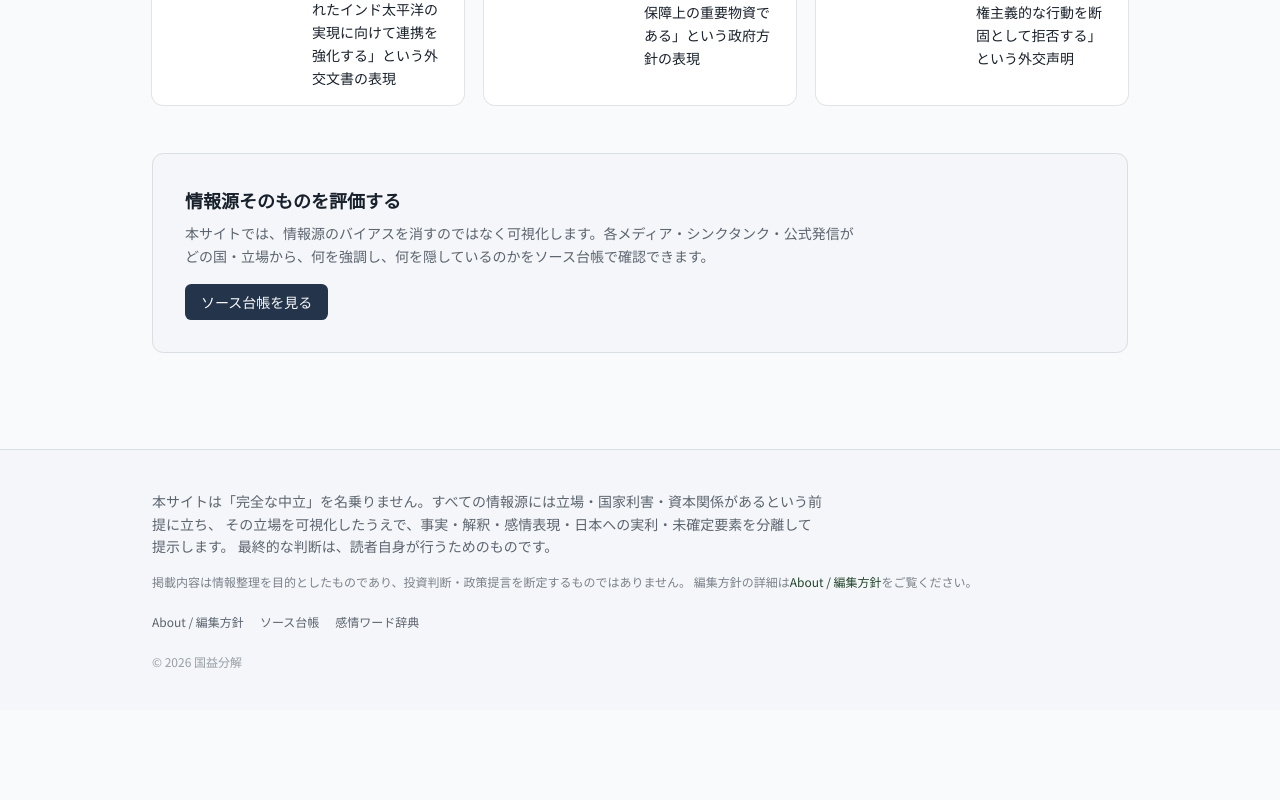
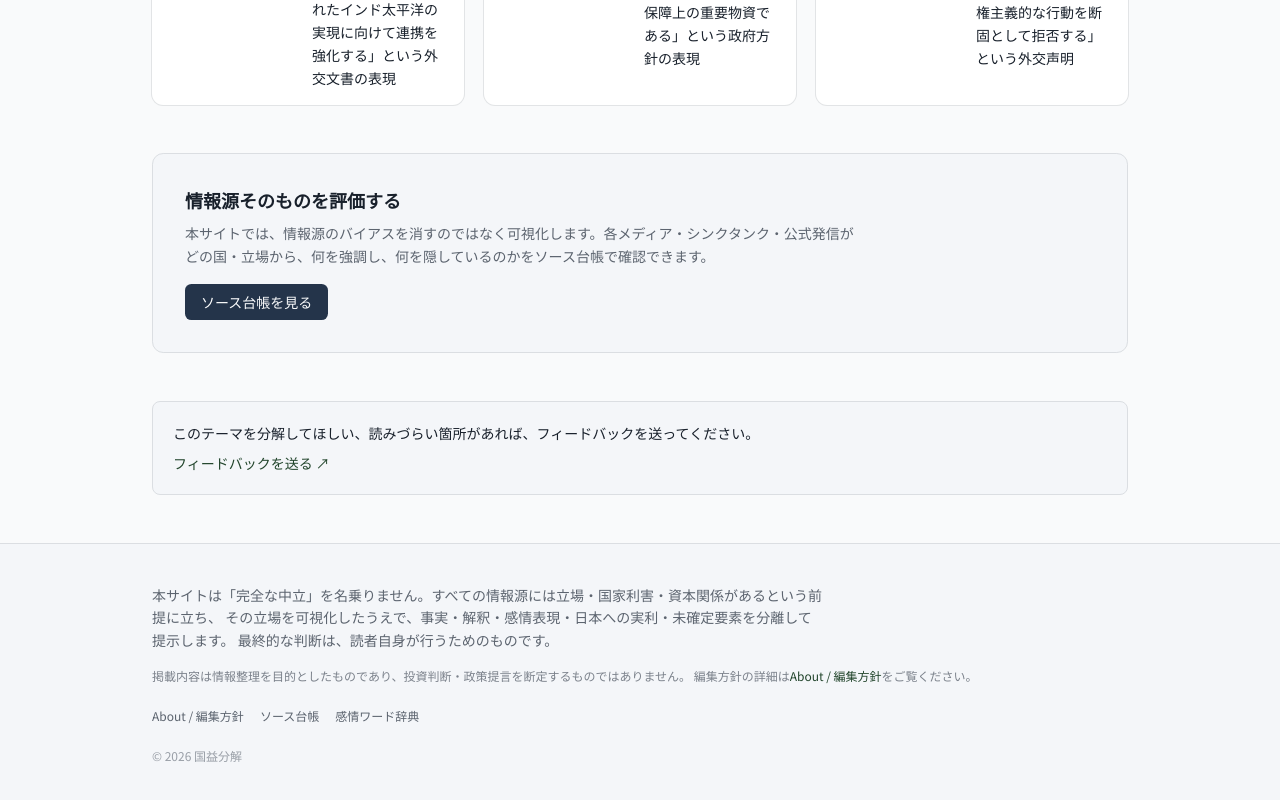
Before and after one commit to kotakotakataoka-source/kokueki-os, a Next.js app: page / in a window 1280 px wide. Shown: the part 2743-3543 px from the top of the page. Before the commit the page ends 3453 px from the top, so only its background shows below. Built offline with nearby package versions, Linux system fonts and the light colour scheme.

Commit message:
chore: enable feedback link

```diff
--- a/src/components/feedback-link.tsx
+++ b/src/components/feedback-link.tsx
@@ -3,7 +3,7 @@
  * フォームURLが未設定の間は何も表示しない（UIを壊さないため）。
  * 用意ができたら下の値を Google フォーム等のURLに置き換える。
  */
-const FEEDBACK_FORM_URL = "";
+const FEEDBACK_FORM_URL = "https://forms.gle/yNSxjAJttxcyjsSB8";
 
 export function FeedbackLink() {
   if (!FEEDBACK_FORM_URL) return null;
```
